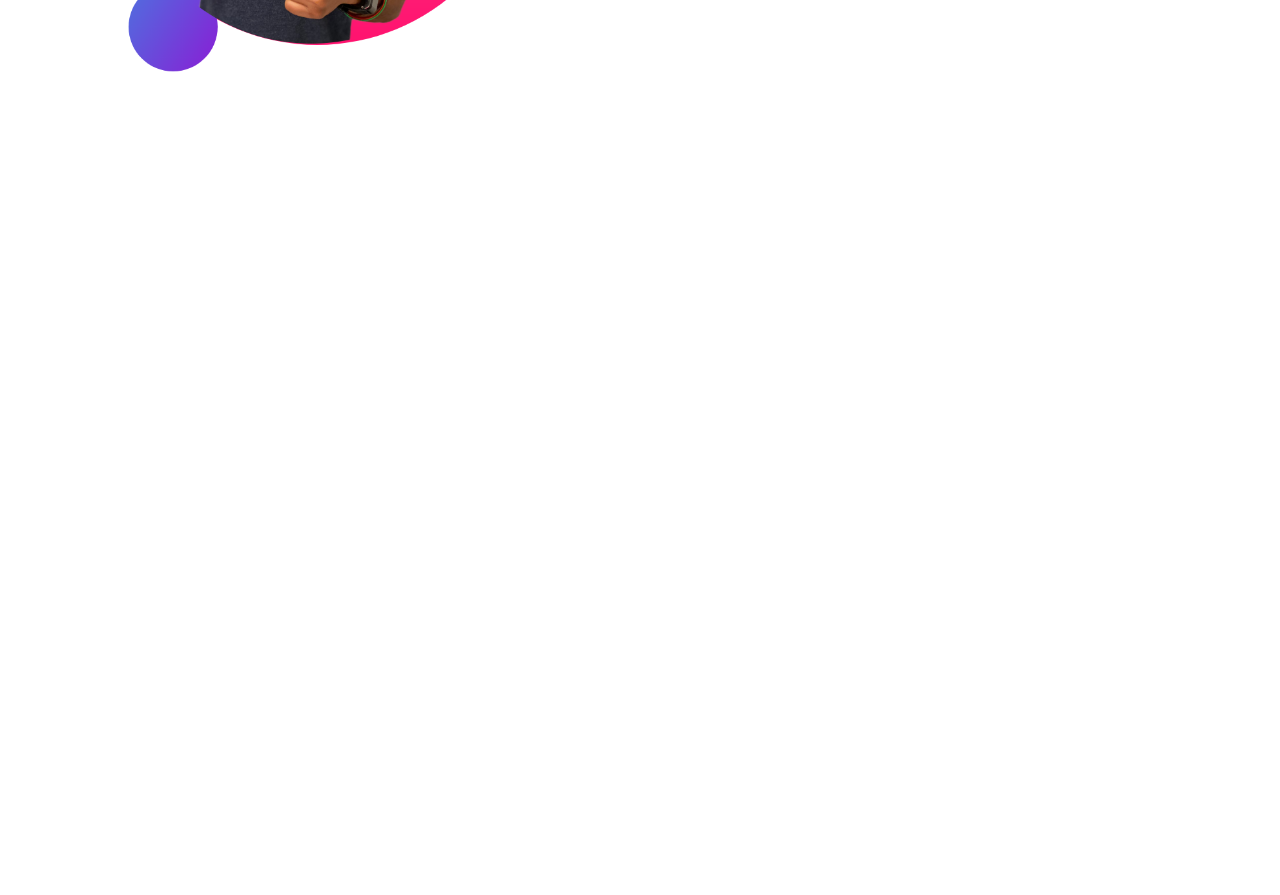
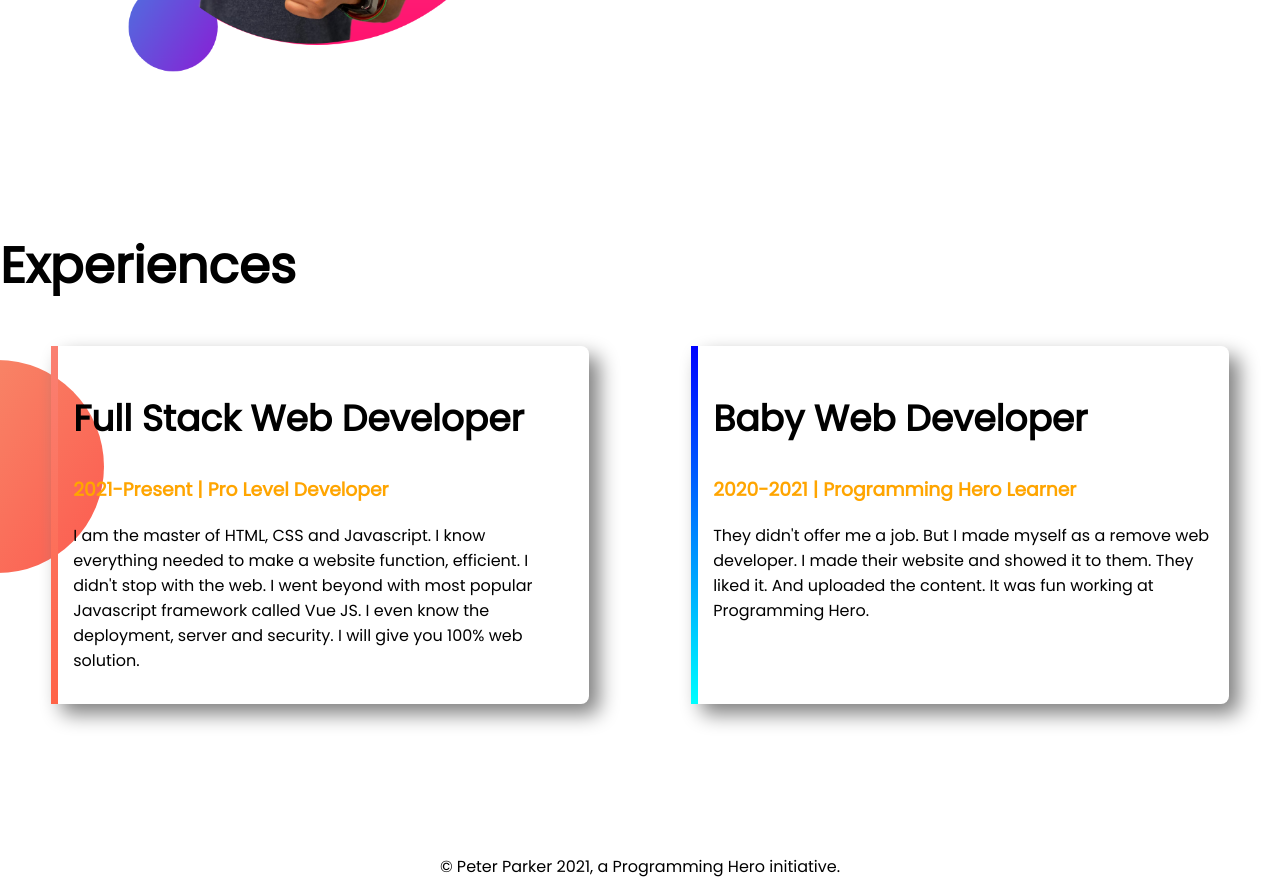
Before and after one commit to ujjaldeb/developer-portfolio, a plain HTML site: page index.html in a window 1280 px wide. Shown: the part 985-1880 px from the top of the page. Before the commit the page ends 1214 px from the top, so only its background shows below. Drawn offline with Linux system fonts and the light colour scheme.

Commit message:
footer and experience added

```diff
--- a/index.html
+++ b/index.html
@@ -13,7 +13,7 @@
 </head>
 
 <body>
-    <section class="top-banner">
+    <section class="top-banner flexible-container">
         <div class="half-width">
             <h1>Welcome To</h1>
             <h1><span class="orange-color">Ujjal Deb</span> World!</h1>
@@ -30,7 +30,7 @@
         </div>
     </section>
 
-    <section class="dream-big">
+    <section class="dream-big flexible-container">
         <div class="half-width">
             <img src="images/jhankar2.png" alt="">
         </div>
@@ -42,6 +42,31 @@
             <a class="link-button" href="#" target="_blank">download resume</a>
         </div>
     </section>
+
+    <section class="experience-area">
+        <h1>Experiences</h1>
+        <div class="flexible-container">
+            <div id="full-stack-experience" class="experience-item">
+                <h2>Full Stack Web Developer</h2>
+                <h3 class="orange-color">2021-Present | Pro Level Developer</h3>
+                <p>I am the master of HTML, CSS and Javascript. I know everything needed to make a website function,
+                    efficient. I didn't stop with the web. I went beyond with most popular Javascript framework called
+                    Vue
+                    JS. I even know the deployment, server and security. I will give you 100% web solution.</p>
+            </div>
+            <div id="web-dev-experience" class="experience-item ">
+                <h2>Baby Web Developer</h2>
+                <h3 class="orange-color">2020-2021 | Programming Hero Learner</h3>
+                <p>They didn't offer me a job. But I made myself as a remove web developer. I made their website and
+                    showed
+                    it to them. They liked it. And uploaded the content. It was fun working at Programming Hero.</p>
+            </div>
+        </div>
+    </section>
+
+    <footer>
+        <p>© Peter Parker 2021, a Programming Hero initiative.</p>
+    </footer>
 </body>
 
 </html>
--- a/style.css
+++ b/style.css
@@ -7,11 +7,15 @@ h1 {
     font-size: 50px;
 }
 
+h2 {
+    font-size: 36px;
+}
+
 .orange-color {
     color: orange;
 }
 
-section {
+.flexible-container {
     display: flex;
     margin-bottom: 150px;
 }
@@ -45,3 +49,34 @@ section {
     background-repeat: no-repeat;
     background-position: right center;
 }
+
+.experience-area {
+    background-image: url(images/exp-bg.png);
+    background-repeat: no-repeat;
+    background-position: left;
+}
+
+.experience-item {
+    width: 42%;
+    margin-left: 4%;
+    margin-right: 4%;
+    padding: 15px;
+    box-shadow: 10px 10px 20px gray;
+    border-radius: 8px;
+}
+
+#full-stack-experience {
+    border-left: 7px solid;
+    border-image: linear-gradient(salmon, tomato);
+    border-image-slice: 1;
+}
+
+#web-dev-experience {
+    border-left: 7px solid;
+    border-image: linear-gradient(blue, cyan);
+    border-image-slice: 1;
+}
+
+footer p {
+    text-align: center;
+}
```
